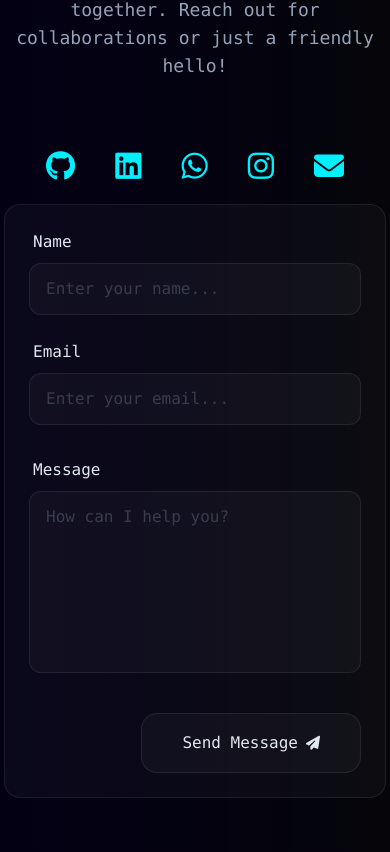
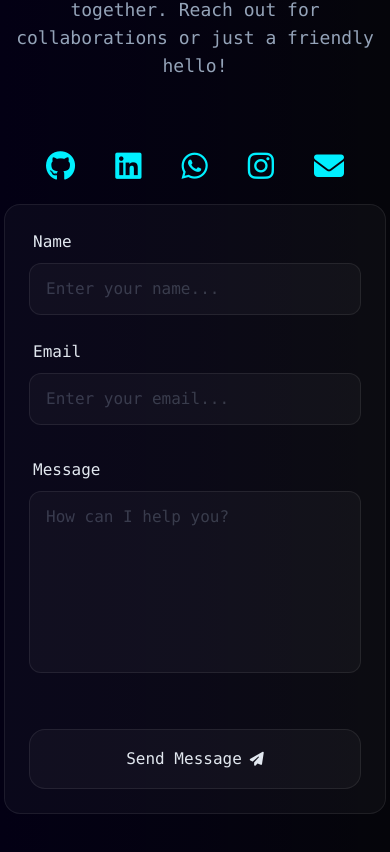
Before and after one commit to rishikesh-babu/React-Portfolio, a React (Vite) app: page / in a window 390 px wide. Shown: the part 4564-5416 px from the top of the page. Built offline with nearby package versions, Linux system fonts and the light colour scheme.

Commit message:
Add automatic email contact

```diff
--- a/package.json
+++ b/package.json
@@ -10,6 +10,7 @@
     "preview": "vite preview"
   },
   "dependencies": {
+    "@emailjs/browser": "^4.4.1",
     "framer-motion": "^12.38.0",
     "lucide-react": "^1.14.0",
     "react": "^19.1.0",
--- a/src/Components/Contact/Contact.jsx
+++ b/src/Components/Contact/Contact.jsx
@@ -1,4 +1,5 @@
-import React from 'react'
+import React, { useRef, useState } from 'react'
+import emailjs from '@emailjs/browser'
 
 export default function Contact() {
     const social = [
@@ -29,6 +30,31 @@ export default function Contact() {
         },
     ]
 
+    const formRef = useRef(null)
+    const [status, setStatus] = useState('idle') // idle, sending, success, error
+
+    function sentEmail(e) {
+        e.preventDefault()
+        setStatus('sending')
+
+        emailjs.sendForm(
+            import.meta.env.VITE_SERVICE_ID,
+            import.meta.env.VITE_TEMPLATE_ID,
+            formRef.current,
+            import.meta.env.VITE_PUBLIC_KEY
+        )
+            .then((result) => {
+                console.log(result)
+                setStatus('success')
+                e.target.reset()
+                setTimeout(() => setStatus('idle'), 5000)
+            }, (error) => {
+                console.log(error)
+                setStatus('error')
+                setTimeout(() => setStatus('idle'), 5000)
+            });
+    }
+
     return (
         <div id="contact" className="min-h-[100dvh] pt-10 pb-32">
             <div className="text-5xl text-center font-bold tracking-tight mb-4">
@@ -42,10 +68,10 @@ export default function Contact() {
             <div className="pb-5 pt-5 flex justify-center gap-10  sm:gap-14">
                 {social?.map((item, index) => (
                     <a
-                        id="social-icons"
                         key={index}
                         href={item?.link}
-                        target={item?.link ?? "_blank"}
+                        target="_blank"
+                        rel="noopener noreferrer"
                         className='relative group flex row justify-center items-center'
                     >
                         <i className={`${item?.class} text-3xl sm:text-4xl text-accent-cyan hover:text-accent-pink transition-all duration-300 hover:scale-125`} />
@@ -62,7 +88,7 @@ export default function Contact() {
                 {/* Glow Effect */}
                 <div className='absolute  inset-0 opacity-0 group-hover:opacity-100 transition duration-500 bg-gradient-to-br from-accent-cyan/10 via-transparent to-accent-purple/10 rounded-2xl' />
 
-                <form className="relative z-10 p-6 sm:p-10 bg-glass-bg border border-glass-border rounded-2xl flex flex-col gap-8">
+                <form ref={formRef} onSubmit={sentEmail} className="relative z-10 p-6 sm:p-10 bg-glass-bg border border-glass-border rounded-2xl flex flex-col gap-8">
                     <div className="grid grid-cols-1 md:grid-cols-2 gap-6">
                         <Input label="Name" type="text" name="name" />
                         <Input label="Email" type="email" name="email" />
@@ -81,10 +107,25 @@ export default function Contact() {
                         ></textarea>
                     </div>
 
-                    <div className="flex justify-end pt-2">
-                        <button type="submit" className="group/button w-fit md:w-auto px-10 py-4 bg-glass-bg border border-glass-border rounded-2xl flex items-center justify-center gap-2 ">
-                            <span>Send Message</span>
-                            <i className="fas fa-paper-plane text-sm transition-transform group-hover/button:translate-x-1 group-hover/button:-translate-y-1" />
+                    <div className="flex flex-col md:flex-row items-center justify-between gap-4 pt-2">
+                        {status === 'success' && (
+                            <span className="text-green-400 font-medium animate-pulse">
+                                Message sent successfully!
+                            </span>
+                        )}
+                        {status === 'error' && (
+                            <span className="text-red-400 font-medium">
+                                Failed to send message. Please try again.
+                            </span>
+                        )}
+                        <div className="flex-1" />
+                        <button
+                            type="submit"
+                            disabled={status === 'sending'}
+                            className="group/button w-full md:w-auto px-10 py-4 bg-glass-bg border border-glass-border rounded-2xl flex items-center justify-center gap-2 disabled:opacity-50 disabled:cursor-not-allowed"
+                        >
+                            <span>{status === 'sending' ? 'Sending...' : 'Send Message'}</span>
+                            <i className={`fas ${status === 'sending' ? 'fa-spinner fa-spin' : 'fa-paper-plane'} text-sm transition-transform group-hover/button:translate-x-1 group-hover/button:-translate-y-1`} />
                         </button>
                     </div>
                 </form>
```
Also changed, not shown: 2 other files (tests, documents, lock files or other folders).
